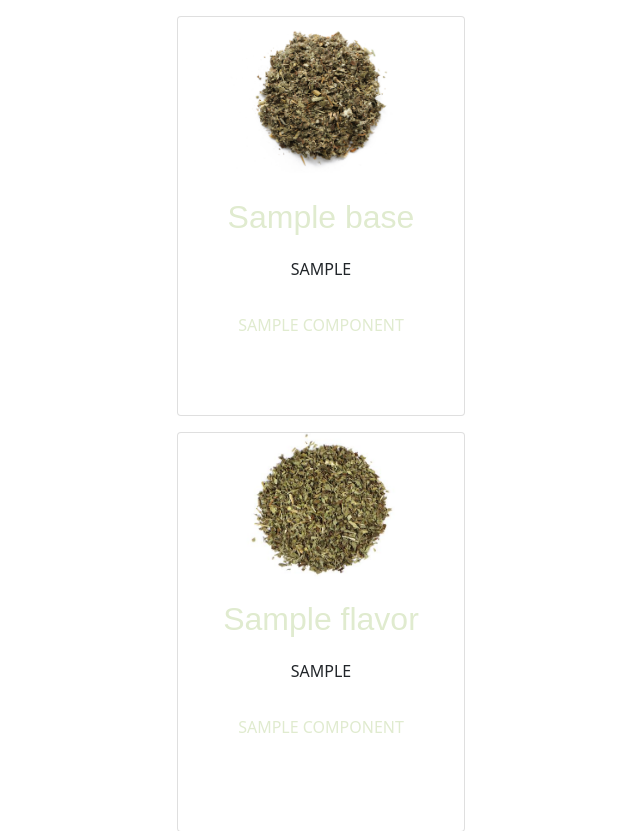
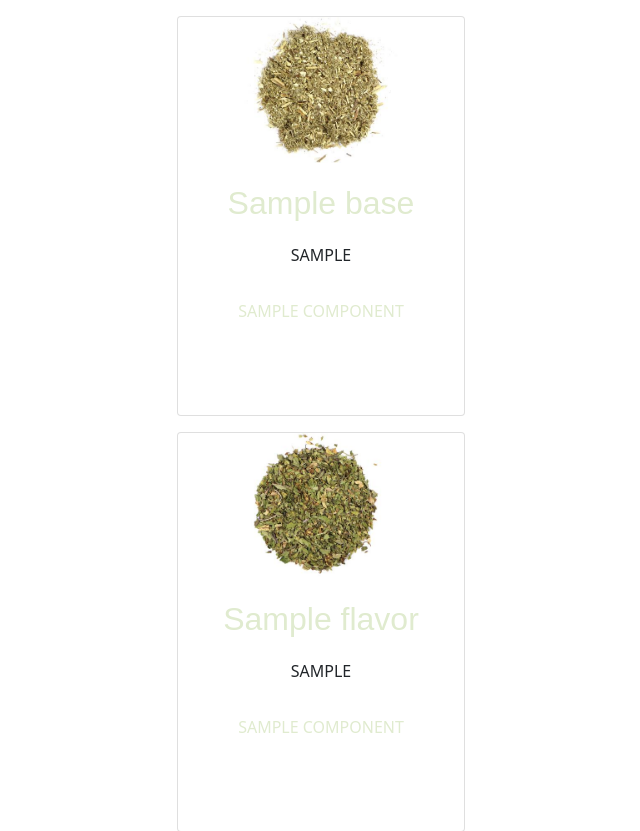
Before and after one commit to natashatorres/herbal-blends-demo-day, a Node project: template views/index.ejs in a window 1280 px wide. Shown: the part 126-957 px from the top of the page, without its empty margins (312-952 px from the left). Run offline with Node 20 templates, Linux system fonts and the light colour scheme; the template is opened without the code that fills it: most values are stand-ins (such as "Sample title", 1, 10 or a date in 2020); some libraries are stand-ins or nearby versions; some web fonts are replaced.

Commit message:
updates index

```diff
--- a/views/index.ejs
+++ b/views/index.ejs
@@ -57,7 +57,7 @@
           <div class="card text-center" style="width: 18rem;height:25rem;">
             <label>
               <input type="radio" id="<%= base[i].name%>" name="base" value="<%= base[i].name%>">
-              <img src="img/rasberryleaf.png" class="base" alt="an image of dried herbs" width="220px">
+              <img src="img/mugwort.png" class="base" alt="an image of dried herbs" width="200px">
             </label>
             <div class="card-body">
                 <span class="herbName">
@@ -84,7 +84,7 @@
           <div class="card text-center" style="width: 18rem;height:25rem;">
             <label>
               <input type="radio" id="<%= flavor[i].name%>" name="flavor" value="<%= flavor[i].name%>">
-              <img src="img/lemonbalm.jpeg" class="flavor" width="200px">
+              <img src="img/mint.png" class="flavor" width="200px">
             </label>
             <div class="card-body">
                 <span class="herbName card-text">
```
Also changed, not shown: public/img/mugwort.png (added).
